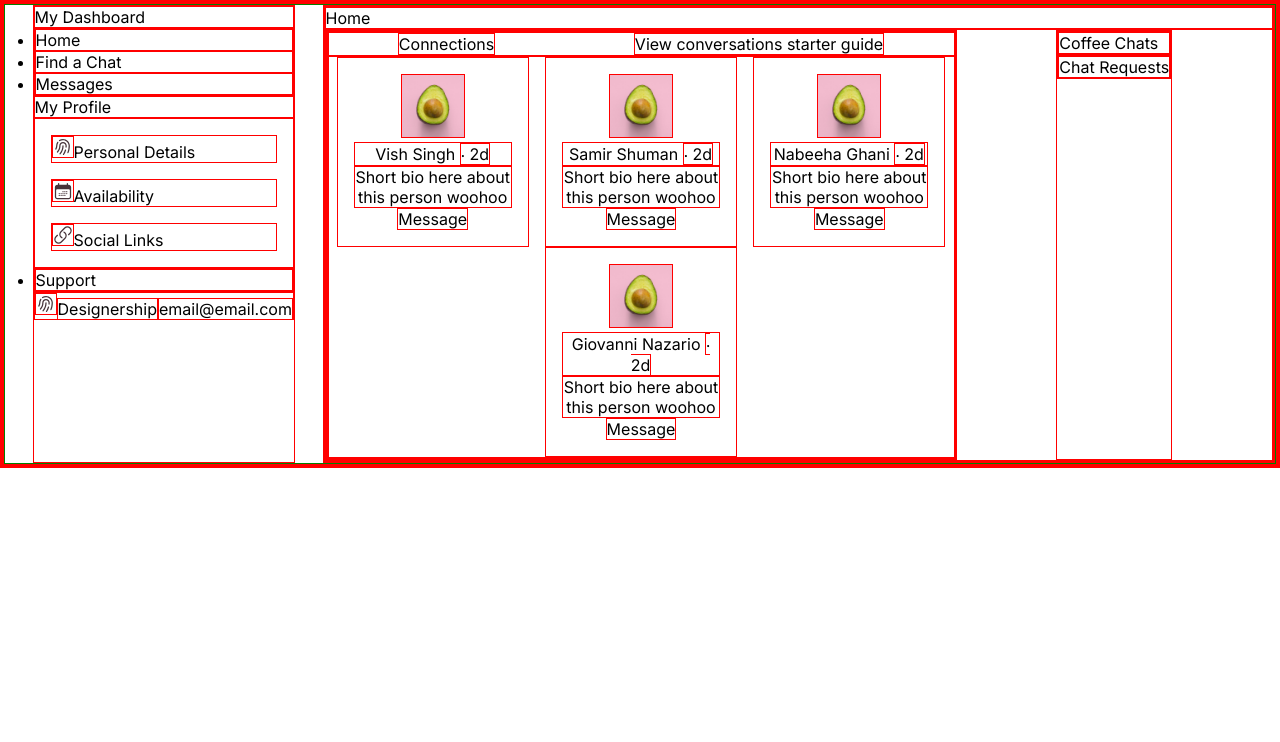
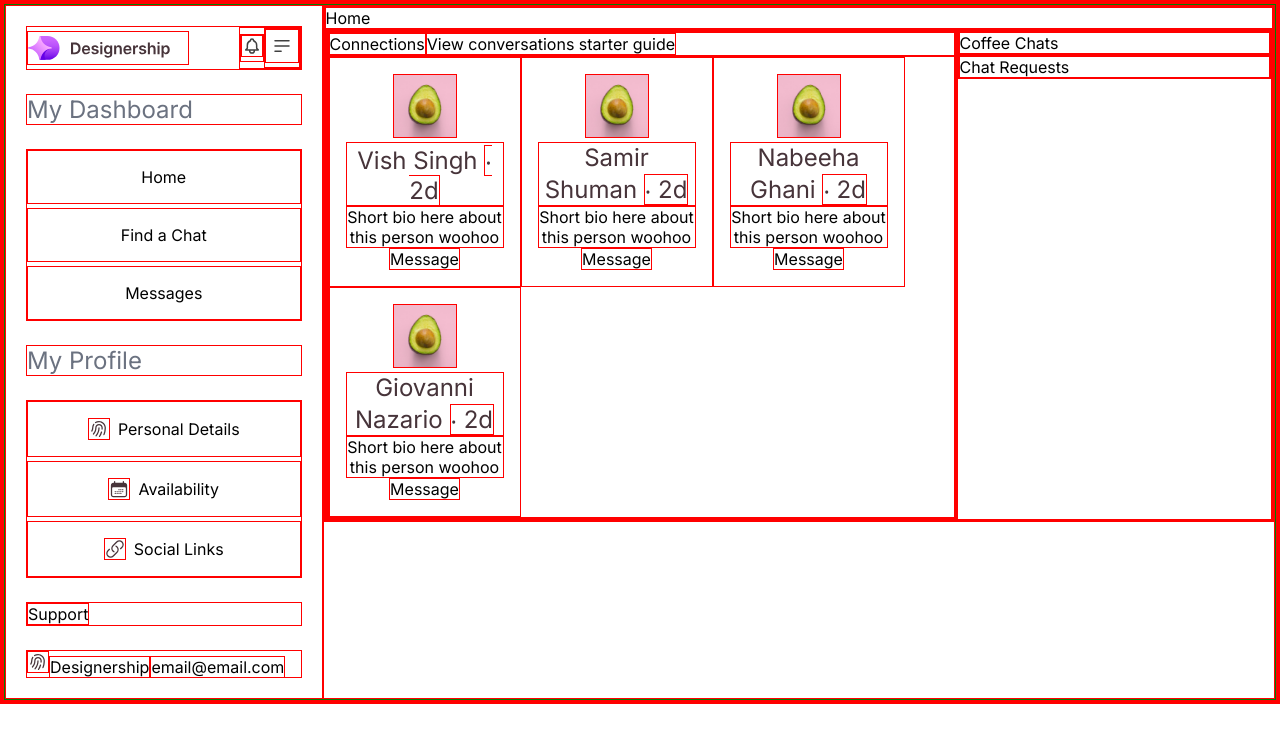
Before and after one commit to vishalicious213/coffee-chat, a React (Vite) app: page / in a window 1280 px wide. Both pictures are taken after a click on the button "Log In". Shown: the top 742 px of the page. Built offline with nearby package versions, Linux system fonts and the light colour scheme.

Commit message:
Added App.css variables

```diff
--- a/src/App.css
+++ b/src/App.css
@@ -1,16 +1,46 @@
-:root{
-  --fc-primary: rgba(1,2,3);
-  --fs-h1: 3 rem;
-  --ff-inter: "Inter", sans-serif;
+:root {
+  /* Colors */
+  --clr-brown: rgba(71, 52, 58, 1);
+  --clr-white: white;
+  --neutral-200: rgba(229, 231, 235, 1);
+  --neutral-500: rgba(107, 114, 128, 1);
+
+  /* Font size */
+  --fs-h2: 2.5rem;
+  --fs-input: 0.875rem;
+
+  /* Font family */
+  --ff-body: "Inter", sans-serif;
+
+  /* Font weights */
   --fw-600: 600;
-  --lh-1125: 1.125rem
+  --fw-input-label: 500;
+  --fw-h1: 500;
+  --fw-input-field: 400;
+  --fw-subheading: 400;
+
+  /* Line height */
+  --lh-1125: 1.125rem;
+  --lh-1: 1rem;
+  --lh-3: 3rem;
+
+  /* Letter spacing */
+  --ls-h1: -0.05rem;
+
+  /* utilities */
+  --pd-x-small: 0.25rem;
+  --pd-small: 0.5rem;
+  --pd-regular: 1rem;
+  --pd-medium: 1.25rem;
+  --pd-large: 1.5rem;
+  --pd-x-large: 2rem;
 }
 * {
   font-family: "Inter";
   border: 1px solid red;
   font: var(--label-large-semibold);
   max-width: 1280px;
-  margin: 0 auto;
+  /* margin: 0 auto; */
   background: white;
 }
 .app {
--- a/src/components/features/profile-settings/personal-details.css
+++ b/src/components/features/profile-settings/personal-details.css
@@ -6,6 +6,11 @@
   max-width: 600px;
   margin: 0 auto;
   padding: 20px;
+}
+
+h2 {
+  color: var(--fc-primary);
+  font-size: x-large;
 }
 
 .form-row {
@@ -26,9 +31,11 @@ label {
   color: #333;
 }
 
-input, textarea, select {
+input,
+textarea,
+select {
   padding: 8px 12px;
-    border: 1px solid #E2E8F0;
+  border: 1px solid #e2e8f0;
   border-radius: 6px;
   font-size: 14px;
   width: 100%;
@@ -55,6 +62,8 @@ textarea {
   margin-top: 4px;
 }
 
-input::placeholder, textarea::placeholder, select option:first-child {
-    color: #A0AEC0;
+input::placeholder,
+textarea::placeholder,
+select option:first-child {
+  color: #a0aec0;
 }
--- a/src/components/layout/navbar/navbar.css
+++ b/src/components/layout/navbar/navbar.css
@@ -10,14 +10,13 @@
 
 :root {
   /* Colors */
-    --fc-dark-brown: #47343A;
-    --fc-primary: rgba(1,2,3);
-    --neutral-400: #9CA3AF;
+  --fc-primary: rgba(71, 52, 58);
+  --neutral-500: rgba(107, 114, 128);
 
   /* Font size */
-    --fs-h1: 2.5 rem;
+  --fs-h1: 2.5rem;
   --fs-1rem: 1rem;
-    --fs-input: .875rem;
+  --fs-input: 0.875rem;
 
   /* Font family */
   --ff-body: "Inter", sans-serif;
@@ -36,9 +35,18 @@
 
   /* Letter spacing */
   --ls-h1: -0.05rem;
+
+  /* utilities */
+  --pd-xsmall: 0.25rem;
+  --pd-small: 0.5rem;
+  --pd-regular: 1rem;
+  --pd-medium: 1.25rem;
+  --pd-large: 1.5rem;
+  --pd-x-large: 2rem;
 }
 * {
   font-family: var(--ff-body);
+  list-style: none;
 }
 .profile-settings {
   border: 1px solid green;
@@ -51,9 +59,38 @@
 }
 
 /* PROFILE SETTINGS NAV */
+.profile-settings-nav {
+  display: flex;
+  flex-direction: column;
+  flex-shrink: 0;
+  gap: var(--pd-large);
+  padding: var(--pd-medium);
+}
+
+.sideBar-header,
+ul {
+  display: flex;
+  align-items: center;
+  justify-content: space-between;
+}
+
+.profile-settings-nav h2 {
+  color: var(--neutral-500);
+}
+
+.profile-settings-nav .profile-menu {
+  display: flex;
+  flex-direction: column;
+  gap: var(--pd-xsmall);
+}
 
 .profile-menu li {
-    margin: 1rem;
+  width: 100%;
+  display: flex;
+  align-items: center;
+  justify-content: center;
+  gap: var(--pd-small);
+  padding: var(--pd-regular);
   list-style: none;
   cursor: pointer;
 }
--- a/src/components/layout/navbar/navbar.jsx
+++ b/src/components/layout/navbar/navbar.jsx
@@ -1,47 +1,61 @@
-import React from 'react'
-import { useState } from 'react'
-import PersonalDetails from '../../features/profile-settings/personal-details'
-import AvailabilitySelector from '../../features/profile-settings/availability'
-import SocialLinks from '../../features/profile-settings/social-links'
-import Dashboard from '../dashboard/dashboard'
-import "./navbar.css"
+import React from "react";
+import { useState } from "react";
+import PersonalDetails from "../../features/profile-settings/personal-details";
+import AvailabilitySelector from "../../features/profile-settings/availability";
+import SocialLinks from "../../features/profile-settings/social-links";
+import Dashboard from "../dashboard/dashboard";
+import "./navbar.css";
 
 const icons = [
   "/icons/finger-print.svg",
   "/icons/calendar-days.svg",
   "/icons/link.svg",
-]
+];
 
 const Navbar = () => {
-    const [setting, setSetting] = useState("dashboard")
+  const [setting, setSetting] = useState("dashboard");
 
   const handleClick = (event) => {
     if (event.target.id === "details") {
-            setSetting("details")
+      setSetting("details");
     }
 
     if (event.target.id === "availability") {
-            setSetting("availability")
+      setSetting("availability");
     }
 
     if (event.target.id === "social") {
-            setSetting("social")
+      setSetting("social");
     }
 
     if (event.target.id === "home") {
-            setSetting("dashboard")
+      setSetting("dashboard");
     }
-    }
+  };
 
   return (
     <section id="profile-settings" className="profile-settings">
       <section id="profile-settings-nav" className="profile-settings-nav">
+        {/* Sidebar Nav Header */}
+        <section className="sideBar-header">
+          <img src="public\icons\Company Logo.svg"></img>
+          <ul>
+            <li id="notification-bell">
+              <img src="public\icons\bell.svg"></img>
+            </li>
+            <li id="hamburger-menu-icon">
+              <img src="public\icons\hamburger-icon.svg"></img>
+            </li>
+          </ul>
+        </section>
 
         {/* Top section of nav items */}
-                <h2 id="my-dashboard">My Dashboard</h2>
-                <ul>
+        <h2>My Dashboard</h2>
+        <ul className="profile-menu">
           {/* My dashboard - Section title */}
-                    <li id="home" onClick={handleClick}>Home</li>
+          <li id="home" onClick={handleClick}>
+            Home
+          </li>
           <li id="find-a-chat">Find a Chat</li>
           <li id="messages">Messages</li>
         </ul>
@@ -78,14 +92,18 @@ const Navbar = () => {
       </section>
 
       <section id="profile-settings-tool" className="profile-settings-tool">
-                {setting === "details" ? <PersonalDetails />
-                : setting === "availability" ? <AvailabilitySelector />
-                : setting === "social" ? <SocialLinks />
-                : setting === "dashboard" ? <Dashboard />
-                : null}
+        {setting === "details" ? (
+          <PersonalDetails />
+        ) : setting === "availability" ? (
+          <AvailabilitySelector />
+        ) : setting === "social" ? (
+          <SocialLinks />
+        ) : setting === "dashboard" ? (
+          <Dashboard />
+        ) : null}
       </section>
     </section>
-    )
-}
+  );
+};
 
-export default Navbar
+export default Navbar;
```
Also changed, not shown: public/icons/Company Logo.svg (added), public/icons/hamburger-icon.svg (added). Lines whose indentation alone changed are shown as unchanged.
